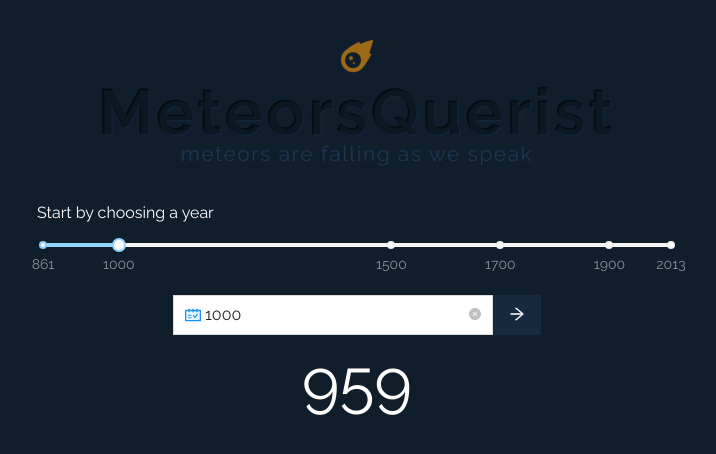
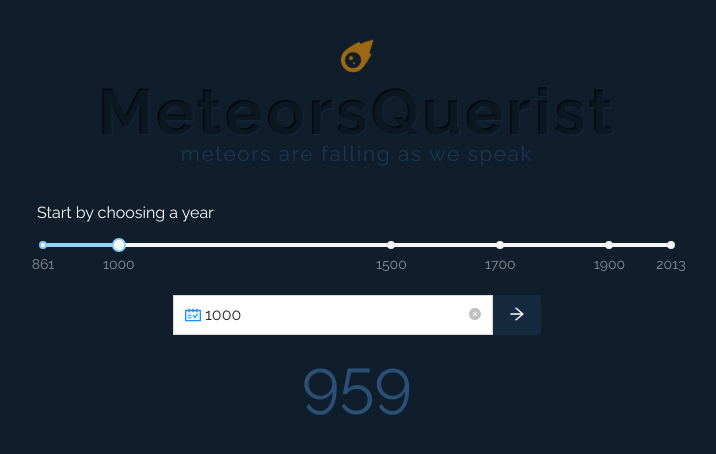
Before and after one commit to Nivsha08/NASAMeteorsVisualizer, a React (Create React App) app: page / in a window 1280 px wide. Shown: the top 454 px of the page, without its empty margins (283-999 px from the left). Built offline with nearby package versions, Linux system fonts and the light colour scheme.

Commit message:
Year selector and basic ResultSummary

```diff
--- a/src/components/queryManager/QueryManager.tsx
+++ b/src/components/queryManager/QueryManager.tsx
@@ -1,7 +1,8 @@
-import React, {useState} from "react";
+import React, {useEffect, useState} from "react";
 import {MeteorProperties} from "../../types/meteors";
 import MeteorsSearcher from "../../utils/MeteorsSearcher";
 import {YearSelector} from "../yearSelector";
+import {ResultSummary} from "../resultSummary";
 
 interface QueryManagerProps {
     dataset: MeteorProperties[];
@@ -10,12 +11,17 @@ interface QueryManagerProps {
 }
 
 const QueryManager = (props: QueryManagerProps) => {
+
+    const [queryKey, setQueryKey] = useState<number>(0);
     const [year, setYear] = useState<number>(1000);
     const [mass, setMass] = useState<string>("");
 
     const handleYearSelection = (): void => {
         // todo: filter by year
-        console.log("filter by year:", year);
+        console.log("filter by ", year);
+        props.searcher.reset();
+        props.searcher.filterByYear(year);
+        setQueryKey(queryKey + 1);
     };
 
     return (
@@ -24,7 +30,7 @@ const QueryManager = (props: QueryManagerProps) => {
                           onProceed={handleYearSelection}
                           minYear={props.searcher.minYear}
                           maxYear={props.searcher.maxYear}/>
-            <span style={{color: "white", fontSize: "4rem"}}>{props.searcher.result.length}</span>
+            <ResultSummary meteors={props.searcher.result} key={queryKey} />
         </>
     )
 };
--- /dev/null
+++ b/src/components/resultSummary/ResultSummary.scss
@@ -0,0 +1,6 @@
+@import "../../styles/colors";
+
+.amount-summary {
+    color: get-color-weight($primary, 400);
+    font-size: 4rem;
+}
--- /dev/null
+++ b/src/components/resultSummary/ResultSummary.tsx
@@ -0,0 +1,19 @@
+import React from "react";
+import Meteor from "../../models/Meteor";
+import "./ResultSummary.scss";
+
+interface ResultSummaryProps {
+    meteors: Meteor[];
+}
+
+const ResultSummary = (props: ResultSummaryProps) => {
+
+    return (
+        <div className="amount-summary">
+            {/*<span>Meteors fits the criteria: </span>*/}
+            {props.meteors.length}
+        </div>
+    );
+};
+
+export default ResultSummary;
--- /dev/null
+++ b/src/components/resultSummary/index.tsx
@@ -0,0 +1 @@
+export {default as ResultSummary} from "./ResultSummary";
--- a/src/components/yearSelector/YearSelector.tsx
+++ b/src/components/yearSelector/YearSelector.tsx
@@ -25,10 +25,8 @@ const YearSelector = (props: YearSelectorProps) => {
     };
 
     const handleValue = (value: string): void => {
-        if (value)
-            props.setValue(Number.parseInt(value));
-        else
-            props.setValue(props.minYear);
+        if (value) props.setValue(Number.parseInt(value));
+        else props.setValue(props.minYear);
     };
 
     return (
@@ -38,7 +36,8 @@ const YearSelector = (props: YearSelectorProps) => {
                     min={props.minYear}
                     max={props.maxYear}
                     marks={sliderMarks}
-                    onChange={(e: number) => props.setValue(e)}/>
+                    onChange={(e: number) => props.setValue(e)}
+                    onAfterChange={props.onProceed}/>
             <div className="input-wrapper">
                 <Input className="year-input"
                        type={"number"}
--- a/src/utils/MeteorsSearcher.ts
+++ b/src/utils/MeteorsSearcher.ts
@@ -56,8 +56,8 @@ class MeteorsSearcher {
     }
 
     get result(): Meteor[] { return this.meteors; }
-    get minYear(): number { return ArrayUtils.findMin(this.meteors.map(m => m.year as number)); }
-    get maxYear(): number { return ArrayUtils.findMax(this.meteors.map(m => m.year as number)); }
+    get minYear(): number { return ArrayUtils.findMin(this.initialMeteors.map(m => m.year as number)); }
+    get maxYear(): number { return ArrayUtils.findMax(this.initialMeteors.map(m => m.year as number)); }
 }
 
 export default MeteorsSearcher;
```
